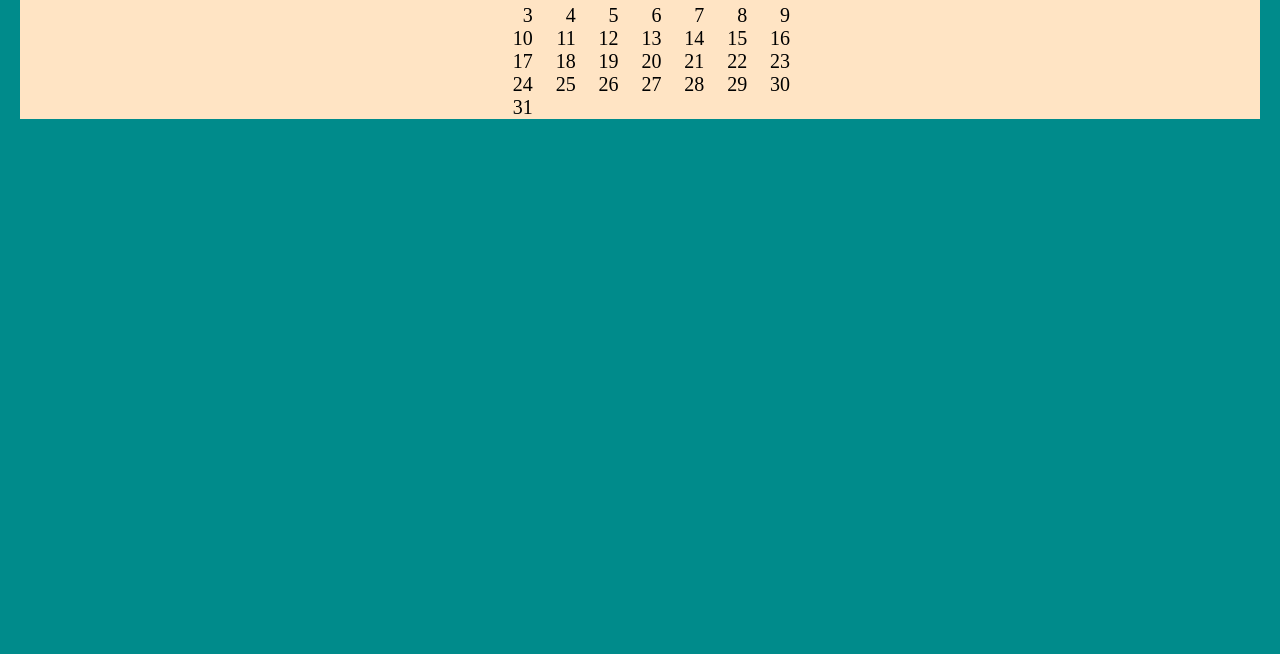
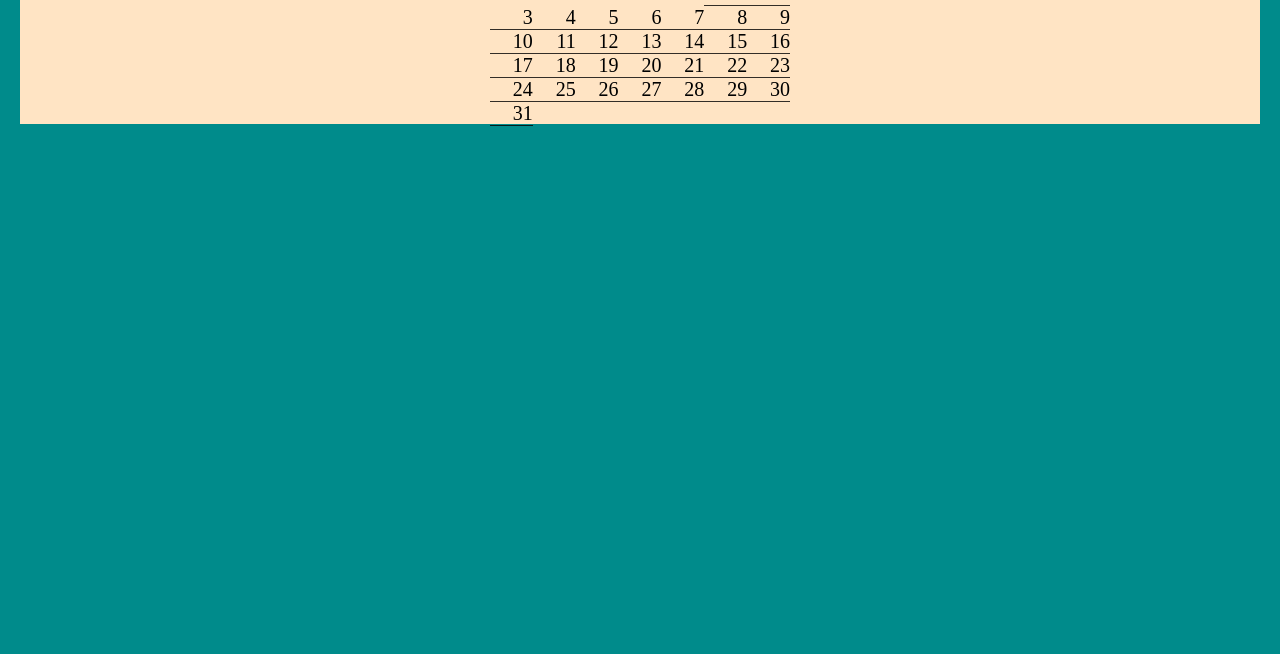
Before and after one commit to Teifone/4paginasDiferentes, a plain HTML site: page pagina4/index.html in a window 1280 px wide. Shown: the part 146-800 px from the top of the page. Drawn offline with Linux system fonts and the light colour scheme.

Commit message:
se crea la pagina 4 la cual tiene un solo calendario, el cual es el unico que pude realizar.

```diff
--- a/pagina4/style.css
+++ b/pagina4/style.css
@@ -25,6 +25,7 @@ body{
 .octubre{
     background-color: bisque;
     text-align: center;
+    height: 20rem;
 }
 
 h2{
@@ -41,12 +42,12 @@ ol{
     grid-template-columns: 1fr 1fr 1fr 1fr 1fr 1fr 1fr;
     list-style: none;
     padding: 0;
-    border-color: black;
 }
 
 li{
     text-align: right;
     font-size: 2rem;
+    border-bottom: 1px solid rgba(0, 0, 0, 0.8);
 }
 
 .first-day {
@@ -57,4 +58,5 @@ li{
     background-color: aquamarine;
     font-weight: bold;
     text-align: center;
+    border-bottom: 1px solid rgba(0, 0, 0, 0.8);
 }
```
